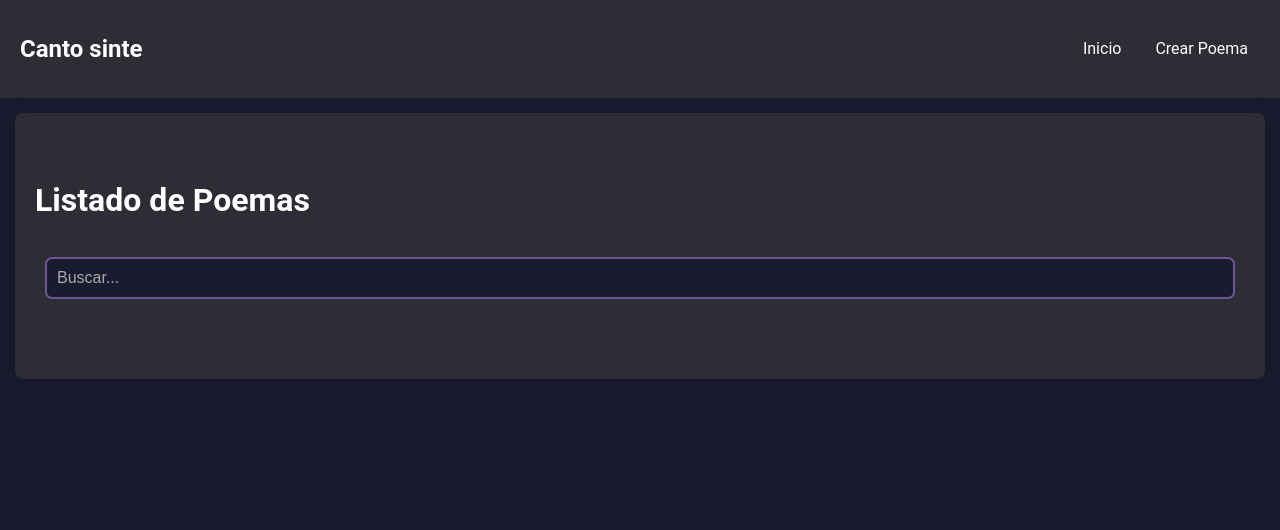
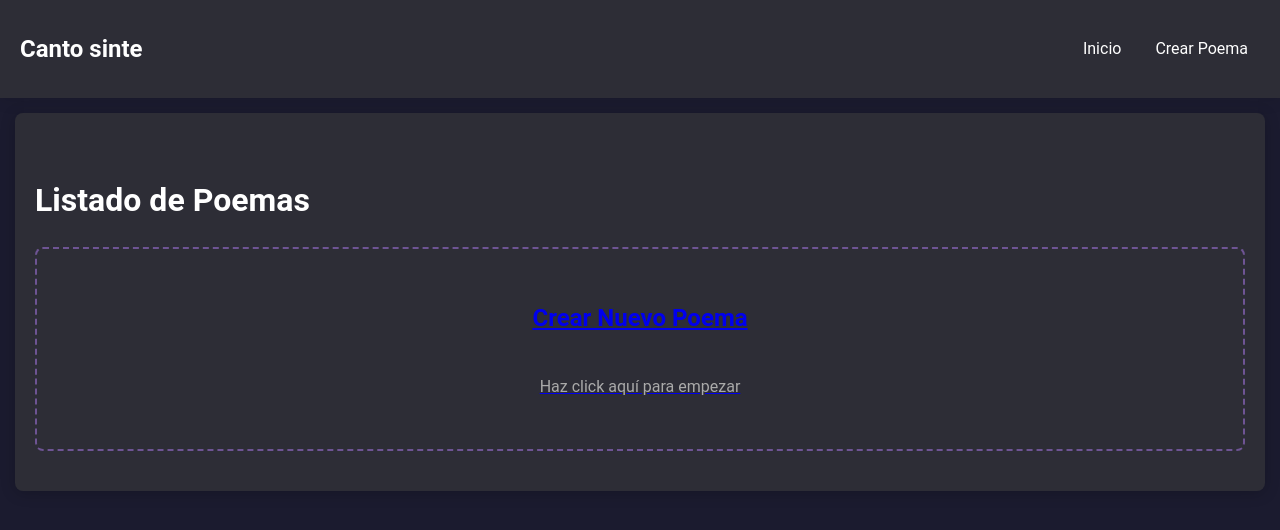
Before and after one commit to Daniel-Santiago-Acosta-1013/requies-versuum, a React (Vite) app: page / in a window 1280 px wide. Shown: the top 530 px of the page. Built offline with nearby package versions, Linux system fonts and the light colour scheme; the HTML template or start-up script is replaced by a standard one.

Commit message:
[add][fix] implemented new user card as well as bug fixes

```diff
--- a/src/styles/Home.scss
+++ b/src/styles/Home.scss
@@ -1,7 +1,32 @@
 .home-container {
     padding: 40px 20px;
-    background-color: #2d2d36;  // Un color más oscuro para contraste
+    background-color: #2d2d36;
     border-radius: 8px;
     box-shadow: 0 2px 15px rgba(0,0,0,0.2);
     margin-top: 15px;
+
+    .create-poem-card {
+        display: flex;
+        flex-direction: column;
+        align-items: center;
+        justify-content: center;
+        height: 200px;
+        border: 2px dashed #6e5494;
+        border-radius: 8px;
+        transition: transform 0.3s, box-shadow 0.3s;
+
+        h2 {
+            margin-top: 0;
+        }
+
+        p {
+            margin-bottom: 0;
+            color: #aaa;
+        }
+
+        &:hover {
+            transform: scale(1.05);
+            box-shadow: 0 5px 20px rgba(0,0,0,0.25);
+        }
+    }
 }
--- a/src/views/EditPoem.tsx
+++ b/src/views/EditPoem.tsx
@@ -2,16 +2,21 @@ import { useParams, useNavigate } from 'react-router-dom';
 import { getPoems, editPoem } from '../utils/poemManager';
 import RichTextEditor from '../components/RichTextEditor/RichTextEditor';
 import { useState } from 'react';
-import '../styles/EditPoem.scss'
+import '../styles/EditPoem.scss';
 
 function EditPoem() {
     const { id } = useParams();
+    const navigate = useNavigate();
+
     const poemToEdit = getPoems().find(poem => poem.id === id);
 
     const [title, setTitle] = useState(poemToEdit?.title || '');
     const [content, setContent] = useState(poemToEdit?.content || '');
 
-  const navigate = useNavigate();
+    if (!id || !poemToEdit) {
+        console.error("No se proporcionó un ID válido o el poema no existe.");
+        return null;
+    }
 
     const handleUpdate = () => {
         const updatedPoem = {
@@ -33,4 +38,4 @@ function EditPoem() {
     );
 }
 
-export default EditPoem
+export default EditPoem;
--- a/src/views/Home.tsx
+++ b/src/views/Home.tsx
@@ -1,11 +1,30 @@
+import { useEffect, useState } from 'react';
+import { Link } from 'react-router-dom';
 import PoemList from '../components/PoemList/PoemList';
-import '../styles/Home.scss'
+import { getPoems } from '../utils/poemManager'
+import '../styles/Home.scss';
 
 function Home() {
+    const [hasPoems, setHasPoems] = useState(true);
+
+    useEffect(() => {
+        const poems = getPoems();
+        if(poems.length === 0) {
+            setHasPoems(false);
+        }
+    }, []);
+
     return (
         <div className="home-container">
             <h1>Listado de Poemas</h1>
+            { hasPoems ? (
                 <PoemList />
+            ) : (
+                <Link to="/create" className="create-poem-card">
+                    <h2>Crear Nuevo Poema</h2>
+                    <p>Haz click aquí para empezar</p>
+                </Link>
+            )}
         </div>
     );
 }
```
Lines whose indentation alone changed are shown as unchanged.
